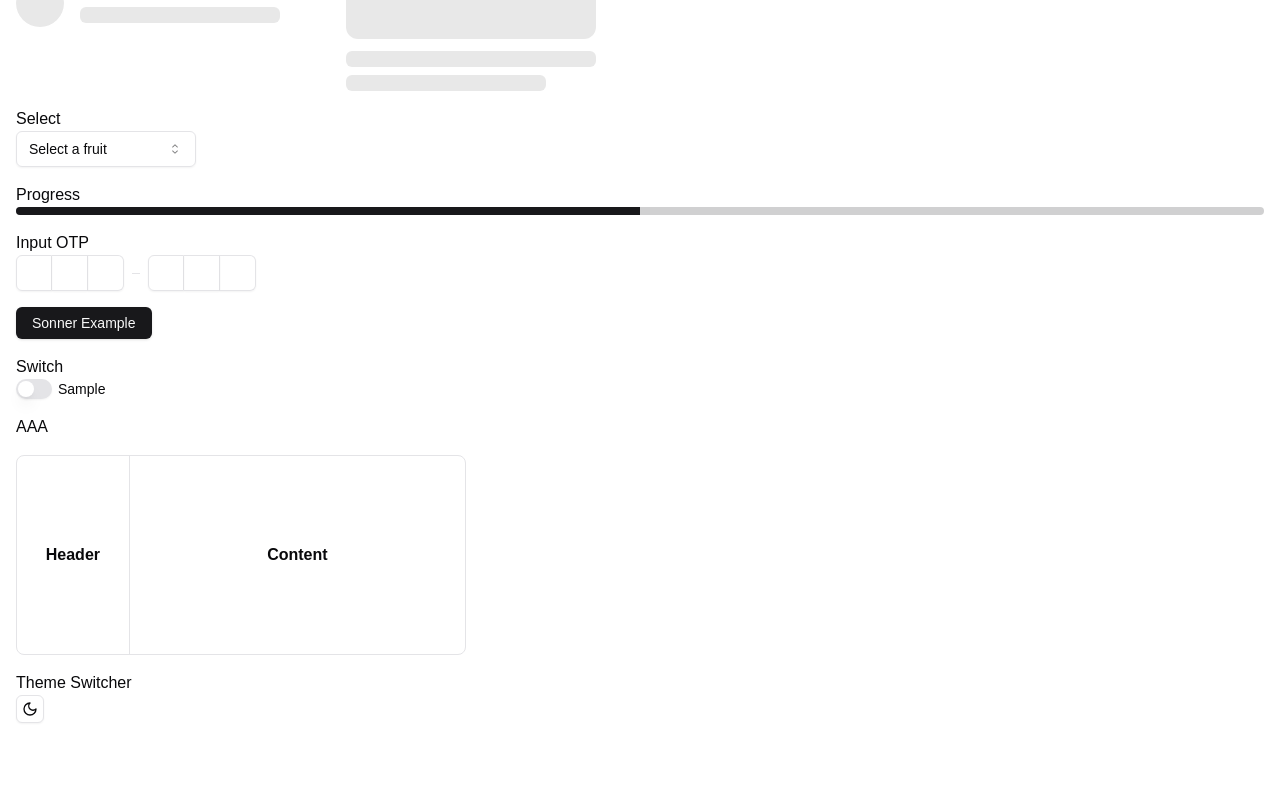
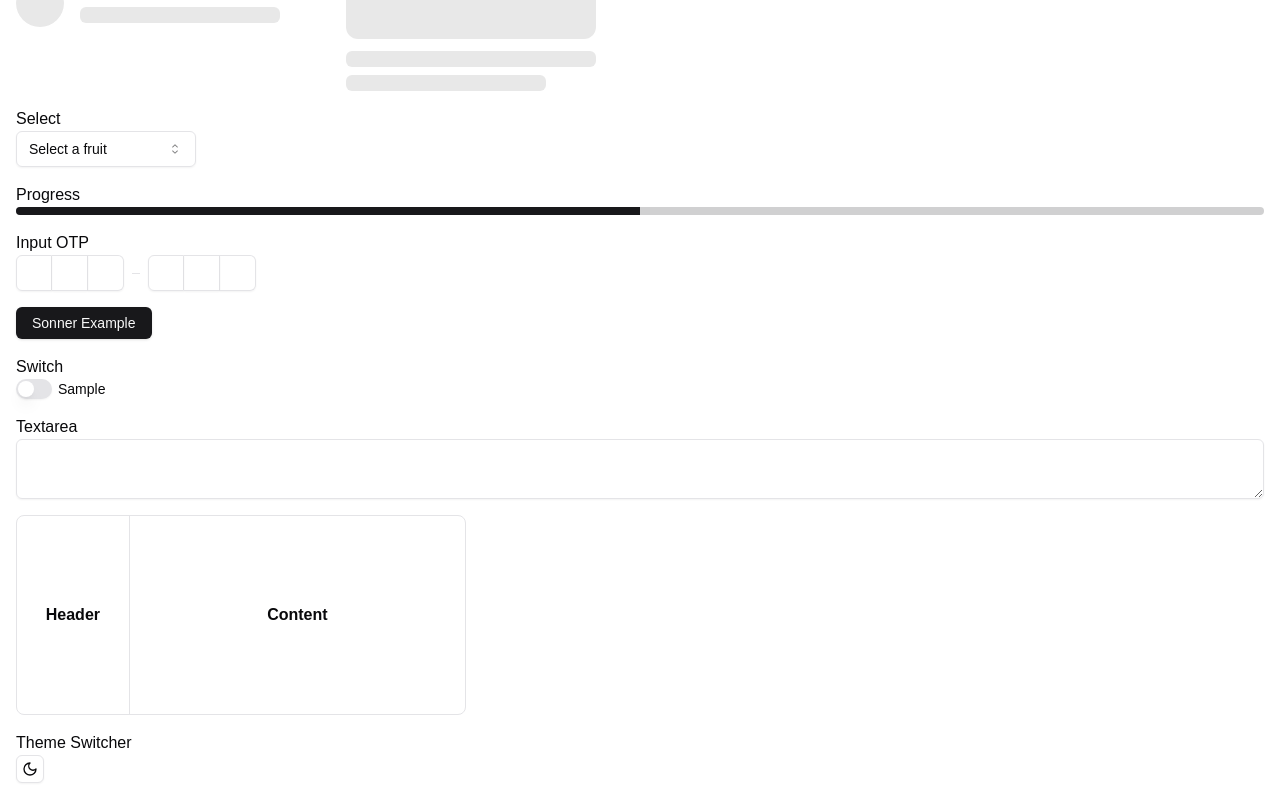
Before and after one commit to GilbertoFreitasJunior997/nextjs-template, a Next.js app: page /components in a window 1280 px wide. Shown: the part 1512-2312 px from the top of the page. Before the commit the page ends 2252 px from the top, so only its background shows below. Built offline with nearby package versions, Linux system fonts and the light colour scheme.

Commit message:
fix: re-implement missed textarea

```diff
--- a/app/components/_samples/textarea-sample/index.tsx
+++ b/app/components/_samples/textarea-sample/index.tsx
@@ -1,3 +1,10 @@
+import { Textarea } from "@/components/textarea";
+
 export const TextareaSample = () => {
-	return <div>AAA</div>;
+	return (
+		<div>
+			Textarea
+			<Textarea />
+		</div>
+	);
 };
--- /dev/null
+++ b/components/textarea/index.tsx
@@ -0,0 +1,17 @@
+import { cn } from "@/lib/utils";
+import { TextareaProps, TextAreaRef } from "./types";
+import { forwardRef } from "react";
+
+export const Textarea = forwardRef<TextAreaRef, TextareaProps>(
+	({ className, ...props }, ref) => (
+		<textarea
+			className={cn(
+				"flex min-h-[60px] w-full rounded-md border border-input bg-transparent px-3 py-2 text-sm shadow-sm placeholder:text-muted-foreground focus-visible:outline-none focus-visible:ring-1 focus-visible:ring-ring disabled:cursor-not-allowed disabled:opacity-50",
+				className,
+			)}
+			ref={ref}
+			{...props}
+		/>
+	),
+);
+Textarea.displayName = "Textarea";
--- /dev/null
+++ b/components/textarea/types.ts
@@ -0,0 +1,2 @@
+export type TextareaProps = React.TextareaHTMLAttributes<HTMLTextAreaElement>;
+export type TextAreaRef = HTMLTextAreaElement;
```
